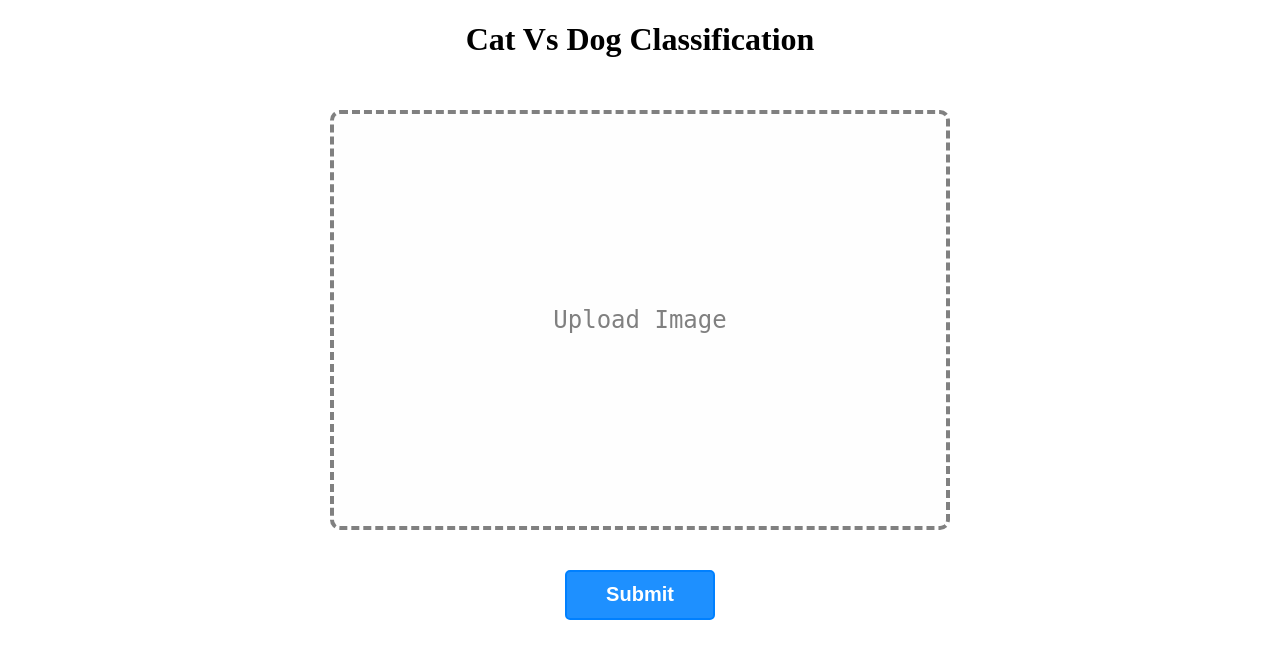
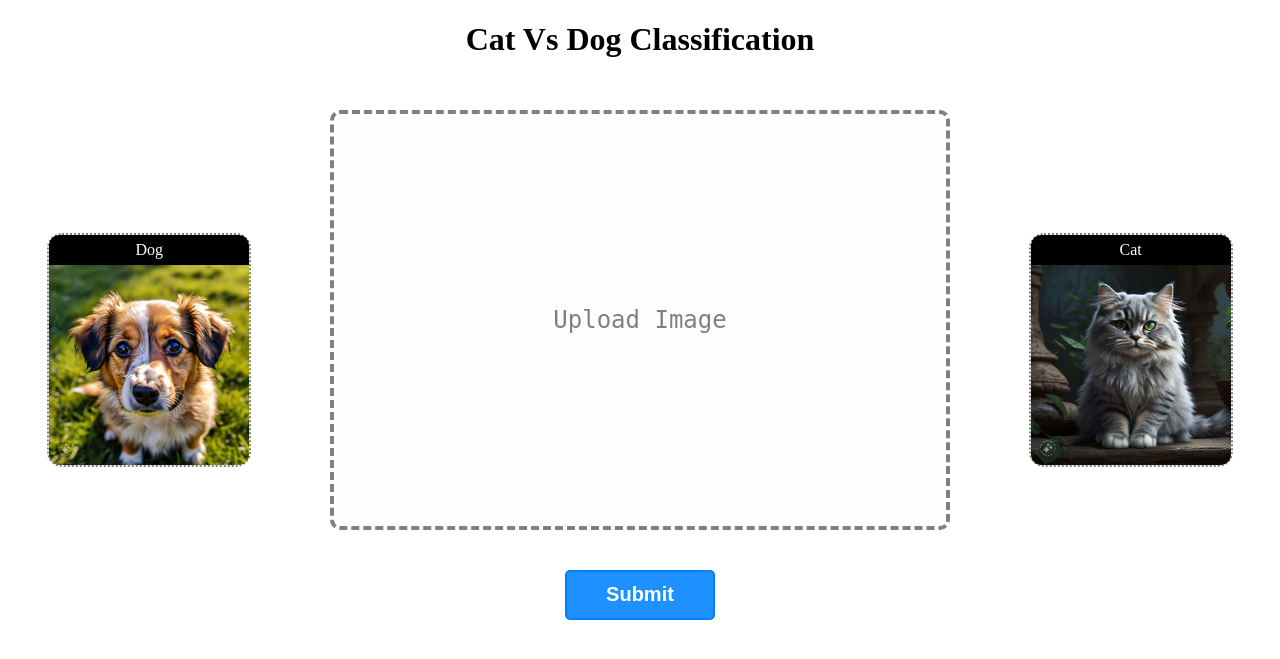
Before and after one commit to bit-web24/special-fishstick, a Django app: page / in a window 1280 px wide. Shown: the top 659 px of the page. Run offline with Django 4.2, Linux system fonts and the light colour scheme.

Commit message:
completed

```diff
--- a/SpecialFishstick/templates/home.html
+++ b/SpecialFishstick/templates/home.html
@@ -68,12 +68,59 @@
         #submit:hover {
             background-color: rgb(79, 166, 253);
         }
+
+        #result {
+            margin-top: 20px;
+            font-size: 24px;
+            font-weight: bold;
+        }
+
+        #container {
+            display: flex;
+            flex-direction: row;
+            justify-content: space-around;
+            align-items: center;
+            flex-wrap: wrap;
+        }
+
+        #result-dog,
+        #result-cat {
+            border: 2px dotted grey;
+            height: 230px;
+            width: 200px;
+            border-radius: 15px;
+            text-align: center;
+        }
+
+        #result-dog span,
+        #result-cat span {
+            background-color: black;
+            display: block;
+            border-top-left-radius: 10px;
+            border-top-right-radius: 10px;
+            color: white;
+            height: 30px;
+            line-height: 30px;
+        }
+
+        #result-dog img,
+        #result-cat img {
+            border-bottom-left-radius: 10px;
+            border-bottom-right-radius: 10px;
+            width: 200px;
+            height: 200px;
+        }
     </style>
 </head>
 
 <body>
     <h1 class="title">Cat Vs Dog Classification</h1>
-    <form method="post" enctype="multipart/form-data">
+    <div id="container">
+        <div id="result-dog">
+            <span>Dog</span>
+            <img src="{% static 'images/dog_image.jpeg' %}" alt="Dog" />
+        </div>
+        <form id="uploadForm" method="post" enctype="multipart/form-data">
             {% csrf_token %}
             <label class="custom-file-upload">
                 <div id="imagePreview">
@@ -89,11 +136,35 @@
             </span>
             <button type="submit" id="submit">Submit</button>
         </form>
+        <div id="result-cat">
+            <span>Cat</span>
+            <img src="{% static 'images/cat_image.jpeg' %}" alt="Cat" />
+        </div>
+    </div>
+    <script>
+        function getCookie(name) {
+            let cookieValue = null;
+            if (document.cookie && document.cookie !== '') {
+                const cookies = document.cookie.split(';');
+                for (let i = 0; i < cookies.length; i++) {
+                    const cookie = cookies[i].trim();
+                    if (cookie.substring(0, name.length + 1) === (name + '=')) {
+                        cookieValue = decodeURIComponent(cookie.substring(name.length + 1));
+                        break;
+                    }
+                }
+            }
+            return cookieValue;
+        }
 
-    <script>
+        const csrftoken = getCookie('csrftoken');
+
         const fileInput = document.getElementById('id_image');
         const imagePreview = document.getElementById('imagePreview');
         const previewImage = document.getElementById('previewImage');
+        const uploadForm = document.getElementById('uploadForm');
+        const dogResultDiv = document.getElementById('result-dog');
+        const catResultDiv = document.getElementById('result-cat');
 
         fileInput.addEventListener('change', function (e) {
             if (this.files && this.files[0]) {
@@ -109,6 +180,48 @@
             } else {
                 imagePreview.style.display = 'none';
             }
+
+            dogResultDiv.innerHTML = `<span>Dog</span><img src="{% static 'images/dog_image.jpeg' %}" alt="Dog" />`;
+            catResultDiv.innerHTML = `<span>Cat</span><img src="{% static 'images/cat_image.jpeg' %}" alt="Cat" />`;
+
+            dog = dogResultDiv.querySelector('span');
+            dog.style.backgroundColor = 'black';
+            dogResultDiv.style.border = '2px dotted grey';
+
+            cat = catResultDiv.querySelector('span');
+            cat.style.backgroundColor = 'black';
+            catResultDiv.style.border = '2px dotted grey';
+        });
+
+        uploadForm.addEventListener('submit', function (e) {
+            e.preventDefault();
+
+            const formData = new FormData(uploadForm);
+
+            fetch('{% url "home" %}', {
+                method: 'POST',
+                headers: {
+                    'X-CSRFToken': csrftoken,
+                    'X-Requested-With': 'XMLHttpRequest'
+                },
+                body: formData
+            })
+                .then(response => response.json())
+                .then(data => {
+                    if (data.predicted_label == 'cat') {
+                        cat = catResultDiv.querySelector('span');
+                        cat.style.backgroundColor = 'green';
+                        catResultDiv.style.border = '5px solid green';
+                    } else {
+                        dog = dogResultDiv.querySelector('span');
+                        dog.style.backgroundColor = 'green';
+                        dogResultDiv.style.border = '5px solid green';
+                    }
+                    console.log(`Prediction: ${data.predicted_label}`);
+                })
+                .catch(error => {
+                    console.error('Error:', error);
+                });
         });
     </script>
 </body>
--- a/SpecialFishstick/views.py
+++ b/SpecialFishstick/views.py
@@ -1,3 +1,4 @@
+from django.http import JsonResponse
 from django.shortcuts import render
 from django.core.files.storage import FileSystemStorage
 from .forms import ImageUploadForm
@@ -37,13 +38,10 @@ def home(request):
             uploaded_file_path = fs.path(filename)
             predicted_label = predict(uploaded_file_path)
 
-            return render(request, 'prediction.html', {
-                'image': {
-                    'name': filename,
-                    'url': uploaded_file_url,
-                    },
-                'predicted_label': predicted_label,
-            })
+            # Check if the request is an AJAX request
+            if request.headers.get('x-requested-with') == 'XMLHttpRequest':
+                return JsonResponse({'predicted_label': predicted_label})
+
     else:
         form = ImageUploadForm()
 
```
Also changed, not shown: SpecialFishstick/settings.py (+6 -1 lines), SpecialFishstick/templates/prediction.html (deleted, +0 -15 lines), SpecialFishstick/static/images/cat_image.jpeg (added), SpecialFishstick/static/images/dog_image.jpeg (added). Lines whose indentation alone changed are shown as unchanged.
